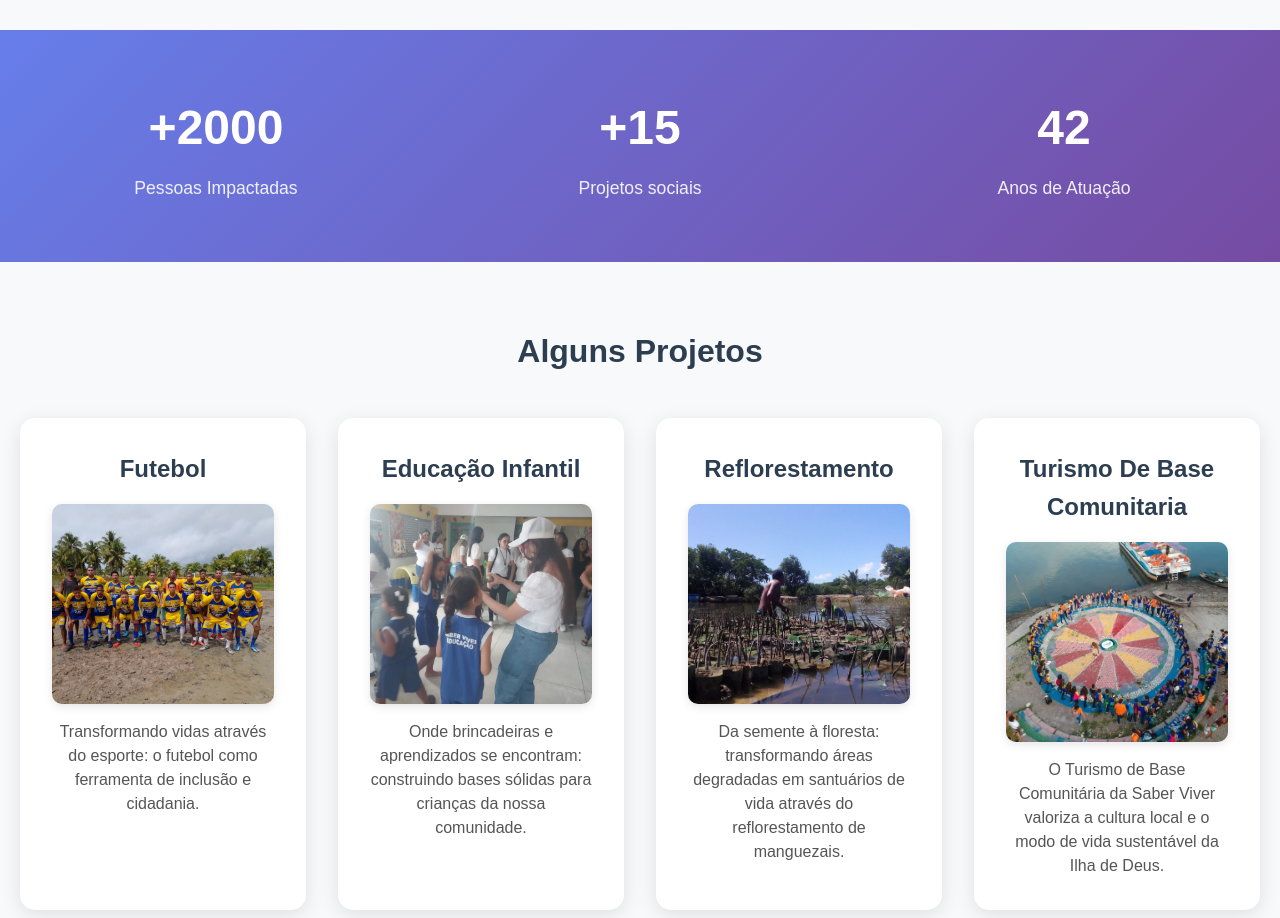
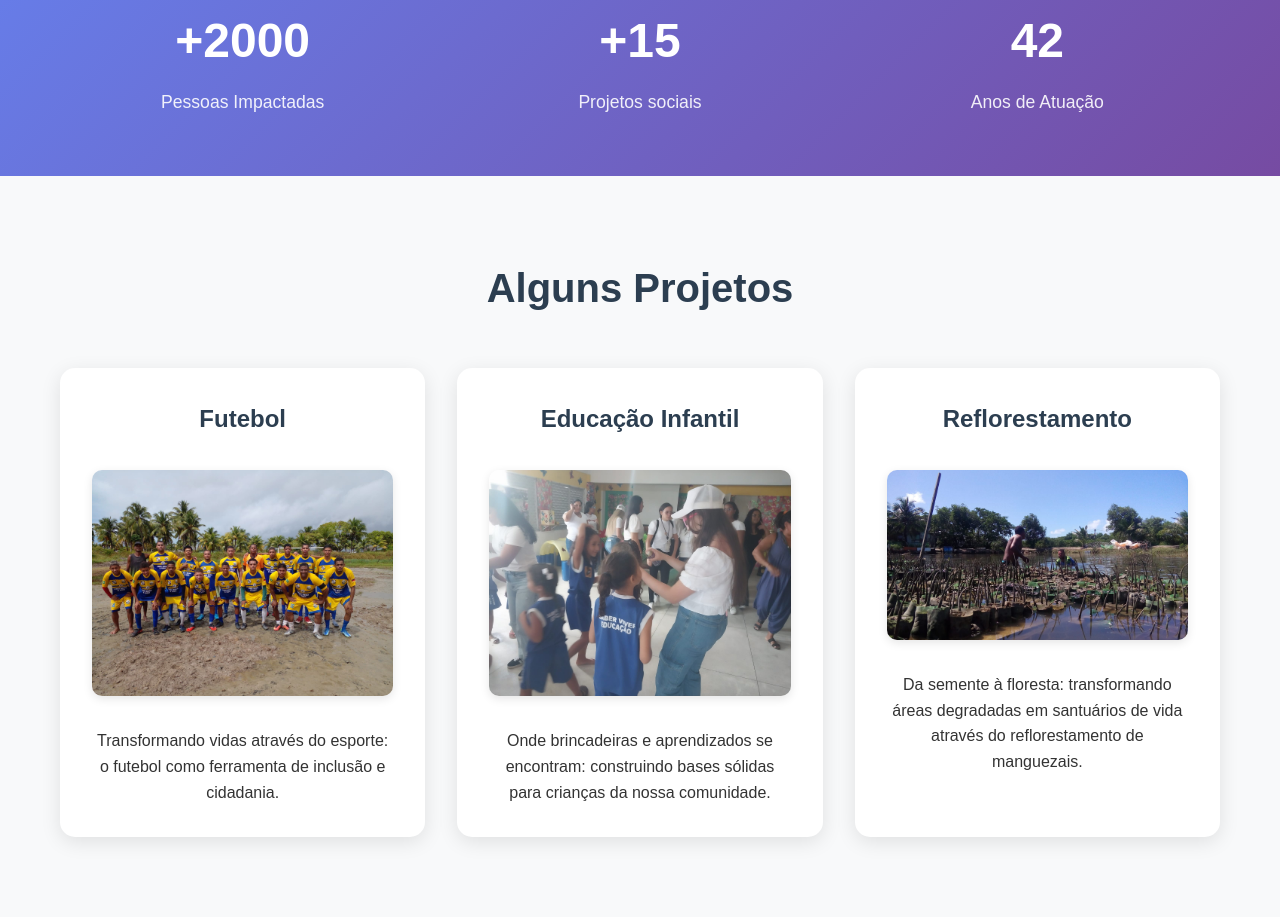
Before and after one commit to lenilsonsouzza/front-ong-SaberVIver, a website: page index.html in a window 1280 px wide. Shown: the part 4362-5280 px from the top of the page. Drawn offline with Linux system fonts and the light colour scheme; no server answers.

Commit message:
ATUALIZANDO PARA DEPLOY

```diff
--- a/index.html
+++ b/index.html
@@ -153,6 +153,7 @@
         </div>
     </section>
 
+    <!-- Seção Projetos -->
     <section id="projetos" class="projetos">
         <div class="container">
             <h2>Alguns Projetos</h2>
@@ -168,14 +169,9 @@
                     <p>Onde brincadeiras e aprendizados se encontram: construindo bases sólidas para crianças da nossa comunidade.</p>
                 </div>
                 <div class="projeto-card">
-                <h3>Reflorestamento</h3>
+                    <h3>reflorestamento</h3>
                     <img src="fotos/reflorestamento.jpg" alt="reflorestamento">
                     <p>Da semente à floresta: transformando áreas degradadas em santuários de vida através do reflorestamento de manguezais.</p>
-            </div>
-            <div class="projeto-card">
-                <h3>Turismo de Base Comunitaria</h3>
-                <img src="fotos/turismo.jpg" alt="Capacitação">
-                <p>O Turismo de Base Comunitária da Saber Viver valoriza a cultura local e o modo de vida sustentável da Ilha de Deus.</p>
                 </div>
             </div>
         </div>
--- a/inicio.css
+++ b/inicio.css
@@ -388,24 +388,21 @@ body {
 
 /* Seção Projetos - CORREÇÕES IMPORTANTES */
 .projetos {
-    padding: 4rem 0;
-    background-color: #f8f9fa;
+    padding: 80px 0;
+    background: #f8f9fa;
 }
 
 .projetos h2 {
     text-align: center;
-    font-size: 2rem;
+    font-size: 2.5rem;
+    margin-bottom: 3rem;
     color: #2c3e50;
-    margin-bottom: 2.5rem;
 }
 
-/* Grade fixa com 4 colunas */
 .projetos-grid {
     display: grid;
-    grid-template-columns: repeat(4, 1fr); /* 4 colunas fixas */
+    grid-template-columns: repeat(auto-fit, minmax(350px, 1fr)); /* Aumentado minmax */
     gap: 2rem;
-    justify-items: center;
-    align-items: stretch;
 }
 
 .projeto-card {
@@ -428,29 +425,20 @@ body {
     color: #2c3e50;
     margin-bottom: 1rem;
     font-size: 1.5rem;
-    text-transform: capitalize;
+    text-transform: capitalize; /* Corrige "reflorestamento" em minúsculo */
 }
 
-/* 🔥 Fotos padronizadas */
 .projeto-card img {
-    width: 100%;
-    height: 200px;            /* define altura igual para todas */
-    object-fit: cover;        /* corta e ajusta sem distorcer */
+    max-width: 100%;
+    height: auto;
+    margin: 1rem 0;
     border-radius: 10px;
     box-shadow: 0 3px 10px rgba(0, 0, 0, 0.1);
-    margin-bottom: 1rem;
 }
 
 .projeto-card p {
-    color: #555;
-    font-size: 1rem;
-    line-height: 1.5;
-}
-
-.container {
-    max-width: 1300px;
-    margin: 0 auto;
-    padding: 0 20px;
+    margin-top: 1rem;
+    line-height: 1.6;
 }
 
 /* Seção Como Ajudar */
```
Lines whose indentation alone changed are shown as unchanged.
